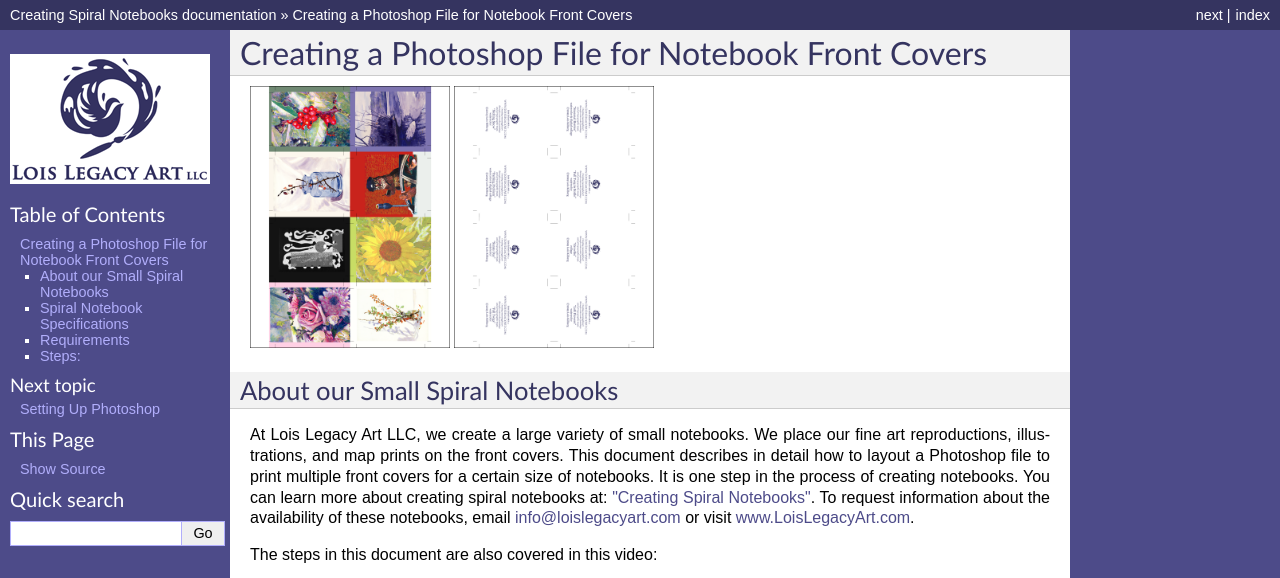
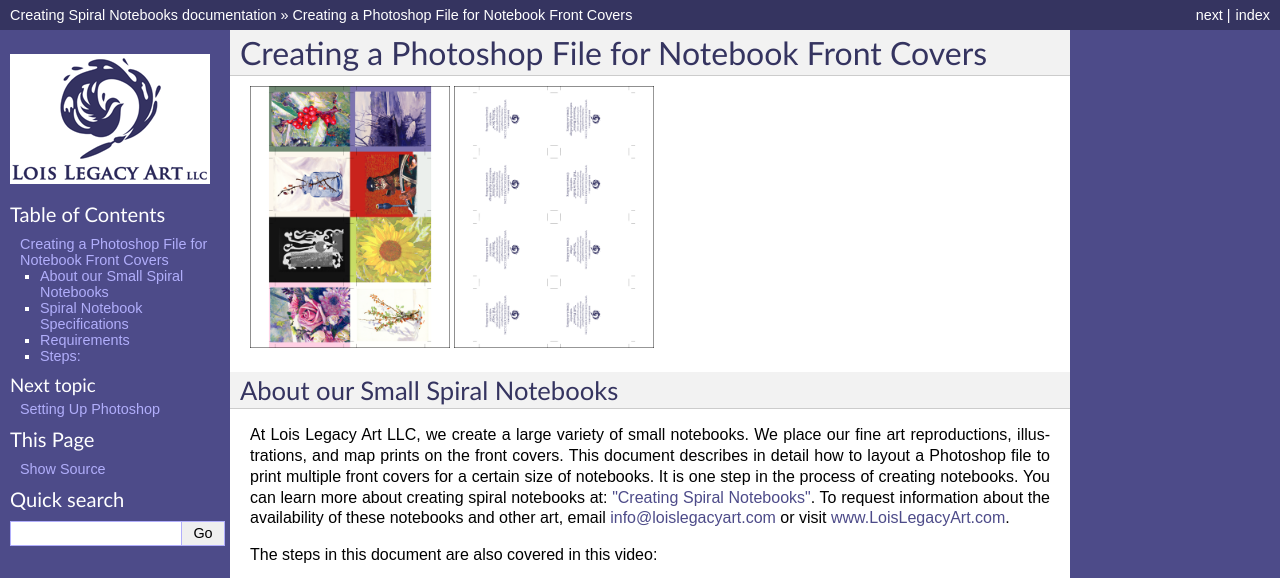
Before and after one commit to loiskilberg/FinalProject, a Sphinx documentation site: the page built from source/index.rst, in a window 1280 px wide and 900 px high, cut to the strip 0-578 px from the top of the window. Built offline with Sphinx 7.4.7, drawn with Linux system fonts in a browser that asks for light colours.

Commit message:
edit wording

```diff
--- a/source/index.rst
+++ b/source/index.rst
@@ -13,7 +13,7 @@
 
 .. index:: main documentation
 
-At |llc|, we create a large variety of small notebooks. We place our fine art reproductions, illustrations, and map prints on the front covers.  This document describes in detail how to layout a Photoshop file to print multiple front covers for a certain size of notebooks. It is one step in the process of creating notebooks. You can learn more about creating spiral notebooks at: |mainDocNotebooks|. To request information about the availability of these notebooks, email |emailInfoLLC| or visit |websiteLLC|.
+At |llc|, we create a large variety of small notebooks. We place our fine art reproductions, illustrations, and map prints on the front covers.  This document describes in detail how to layout a Photoshop file to print multiple front covers for a certain size of notebooks. It is one step in the process of creating notebooks. You can learn more about creating spiral notebooks at: |mainDocNotebooks|. To request information about the availability of these notebooks and other art, email |emailInfoLLC| or visit |websiteLLC|.
 
 The steps in this document are also covered in this video:
 
```
